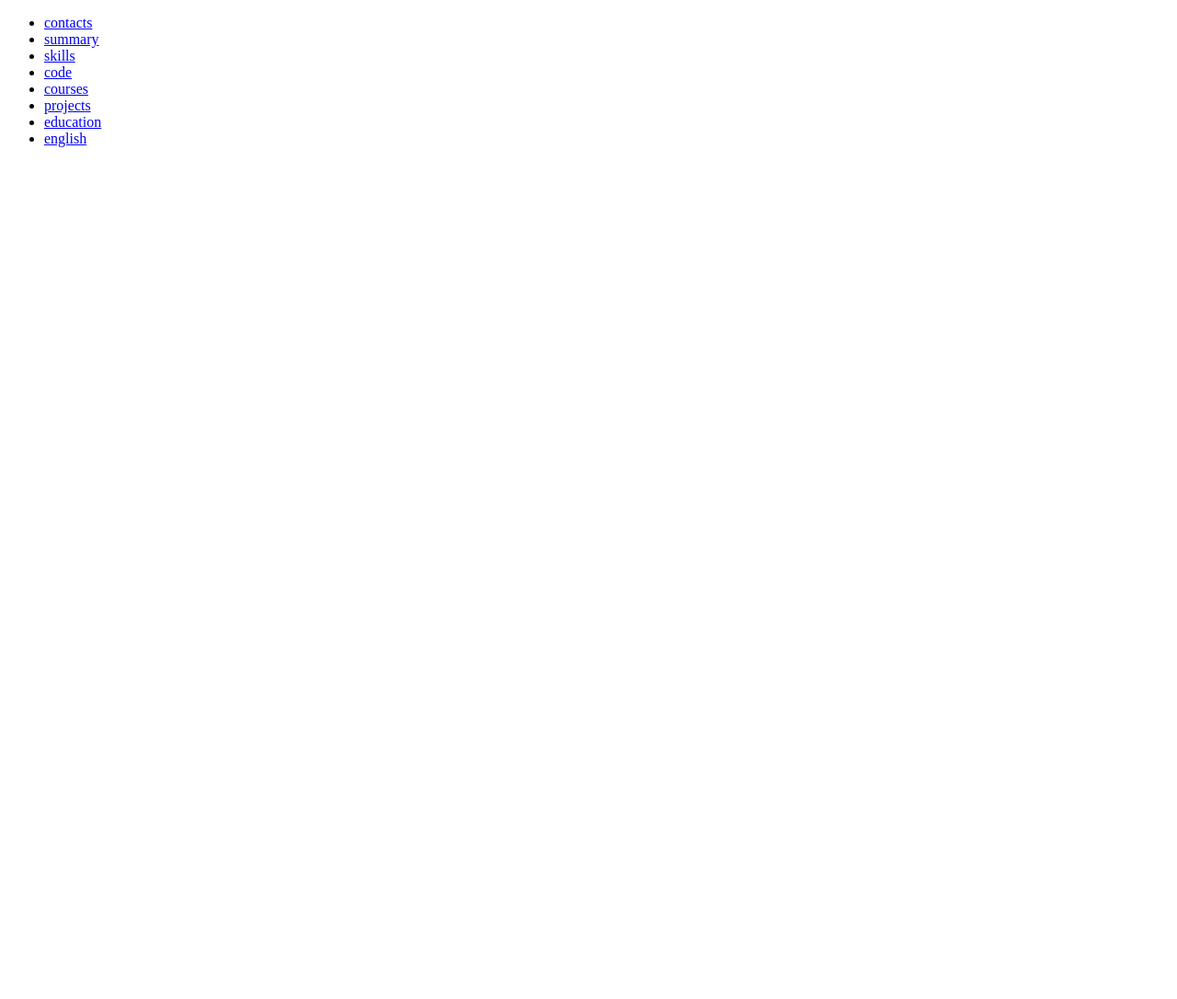
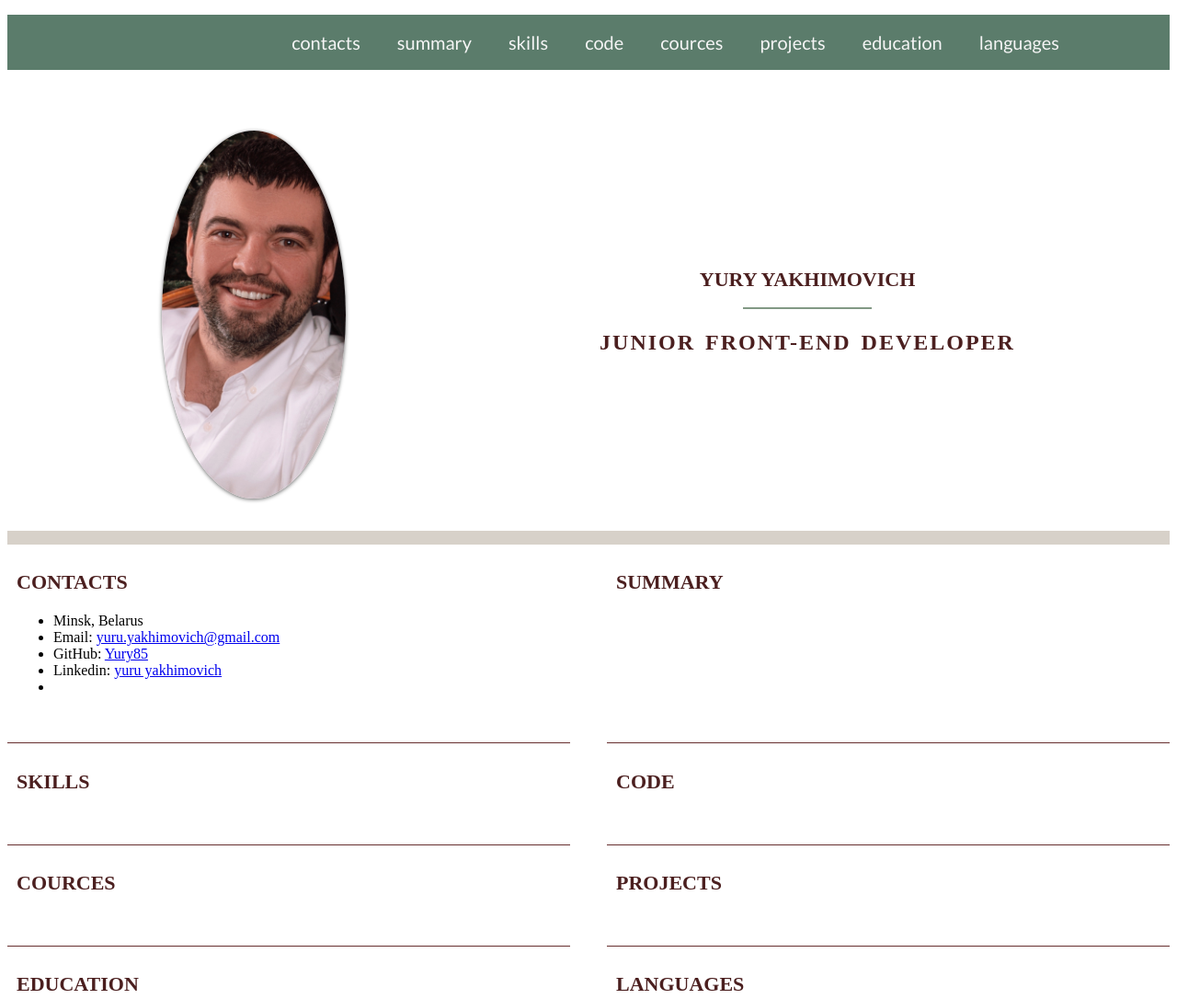
Before and after one commit to Yury85/rsschool-cv, a plain HTML site: page index.html in a window 1280 px wide. Shown: the top 1086 px of the page at 92% size. Before the commit the page ends 800 px from the top, so only its background shows below. Drawn offline with Linux system fonts and the light colour scheme.

Commit message:
feat: add main in html

```diff
--- a/index.html
+++ b/index.html
@@ -4,25 +4,100 @@
     <meta charset="UTF-8">
     <meta http-equiv="X-UA-Compatible" content="IE=edge">
     <meta name="viewport" content="width=device-width, initial-scale=1.0">
-    <title>RSSchool CV</title>
+    <title>CV</title>
     <link rel="stylesheet" href="style.css">
     <link rel="icon" href="assets/img/images.ico">
 
 </head>
 <body>
     <header>
+        <div class="container">
             <nav class="nav">
                 <ul class="nav-list">
                     <li class="nav-item"><a href="#contacts" class="nav-link">contacts</a></li>
                     <li class="nav-item"><a href="#summary" class="nav-link">summary</a></li>
                     <li class="nav-item"><a href="#skills" class="nav-link">skills</a></li>
                     <li class="nav-item"><a href="#code" class="nav-link">code</a></li>
-                <li class="nav-item"><a href="#courses" class="nav-link">courses</a></li>
+                    <li class="nav-item"><a href="#cources" class="nav-link">cources</a></li>
                     <li class="nav-item"><a href="#projects" class="nav-link">projects</a></li>
                     <li class="nav-item"><a href="#education" class="nav-link">education</a></li>
-                <li class="nav-item"><a href="#english" class="nav-link">english</a></li>
+                    <li class="nav-item"><a href="#languages" class="nav-link">languages</a></li>
                 </ul>
             </nav>
+        </div>
     </header>
+    <main>
+        <div class="div-container">
+            <section class="section section-profile" id="profile">
+                <img src="assets/img/Avatar.jpg" alt class="section-profile-foto">
+                    <div class=" section-profile-title">
+                        <h1 class="section-title main-title">
+                            YURY YAKHIMOVICH
+                        </h1>
+                        <h3 class="section-title2">Junior front-end developer</h3>
+                    </div>
+
+            </section>
+
+            <section class="section" id="contacts">
+                <h2 class="section-title">CONTACTS</h2>
+                    <ul class="section-list">
+                        <li class="section-item">
+                            Minsk, Belarus
+                        </li>
+                        <li class="section-item">
+                            Email:
+                            <a href="mailto: yuru.yakhimovich@gmail.com" title="email" class="section-link">
+                                yuru.yakhimovich@gmail.com
+                            </a>
+                        </li>
+                        <li class="section-item">
+                            GitHub:
+                            <a href="https://github.com/Yury85" title="GitHub" class="section-link">
+                                Yury85
+                            </a>
+                        </li>
+                        <li class="section-item">
+                            Linkedin:
+                            <a href="https://by.linkedin.com/in/yuru-yakhimovich-563a86237" title="LinkedIn" class="section-link">
+                                yuru yakhimovich
+                            </a>
+                        </li>
+                        <li class="section-item"><a href="" class="section-link"></a></li>
+                    </ul>
+
+
+            </section>
+
+            <section class="section" id="summary">
+                <h2 class="section-title">SUMMARY</h2>
+
+            </section>
+            <section class="section" id="skills">
+                <h2 class="section-title">SKILLS</h2>
+
+            </section>
+            <section class="section" id="code">
+                <h2 class="section-title">CODE</h2>
+
+            </section>
+            <section class="section" id="cources">
+                <h2 class="section-title">COURCES</h2>
+
+            </section>
+            <section class="section" id="projects">
+                <h2 class="section-title">PROJECTS</h2>
+
+            </section>
+            <section class="section" id="education">
+                <h2 class="section-title">EDUCATION</h2>
+
+            </section>
+            <section class="section" id="languages">
+                <h2 class="section-title">LANGUAGES</h2>
+
+            </section>
+        </div>
+    </main>
 </body>
 </html>
--- a/style.css
+++ b/style.css
@@ -2,7 +2,137 @@
     font-family: 'Roboto';
     src: url("assets/fonts/Roboto-Regular.ttf");
 }
+
 @font-face {
     font-family: 'Lato';
     src: url("assets/fonts/Lato-Regular.ttf");
 }
+
+* {
+    box-sizing: border-box;
+}
+
+.container {
+    max-width: 1440px;
+    margin: 0 auto;
+}
+
+.nav{
+    background-color: #5b7c6b;
+    margin-top : 0 ;
+}
+
+.nav-list {
+    margin-right: 100px;
+    display: flex;
+    justify-content: flex-end;
+    align-items: center;
+
+}
+
+html {
+    scroll-behavior: smooth;
+}
+
+.nav-list {
+    list-style: none;
+}
+
+.nav-link {
+    padding: 0 20px;
+    line-height: 60px;
+    text-decoration: none;
+    font-size : 20px;
+    color: whitesmoke;
+    font-family: Lato;
+    transition: .3s;
+}
+
+
+.section-profile-foto {
+    width: 200px;
+    height: 400px;
+    object-fit: cover;
+    border-radius: 70%;
+    box-shadow: 0 1px 4px rgb(0 0 0 / 60%);
+    filter: grayscale(0.2) brightness(1.05);
+    transition: .3s;
+}
+
+.nav-item a:hover {
+    color: #4d2323;
+  }
+
+.section-profile-title {
+    display: flex;
+    flex-direction: column;
+    justify-content: center;
+    align-content: center;
+    text-align: center;
+    text-transform: uppercase;
+
+}
+
+.div-container {
+    display: flex;
+    flex-wrap: wrap;
+    justify-content: space-between;
+  }
+
+.section {
+    width: calc(50% - 20px);
+    padding: 10px;
+    padding-bottom: 35px;
+    border-bottom: 1px solid #672f2f;
+}
+
+.section-title {
+    position: relative;
+    padding: 0;
+    margin-bottom: 20px;
+    color: #4b1f1f;
+    font-size: 22px;
+    font-family:Roboto-Regular;
+}
+
+.section-title2 {
+    position: relative;
+    padding: 0;
+    margin-top: 20px;
+    color:#4b1f1f;
+    font-size: 24px;
+    letter-spacing: 2px;
+    line-height: 30px ;
+    word-spacing: 3px;
+    font-family:Roboto-Regular;
+}
+
+.section-profile {
+    display: flex;
+    justify-content: space-around;
+    width: 100%;
+    padding: 50px 30px 35px;
+    border-bottom: 15px solid #d7d1c9;
+}
+
+.nav-item::after {
+    content: '';
+	width: 0px;
+	height: 5px;
+	background:whitesmoke;
+	position: absolute;
+	top: 100%;
+	left: 0;
+	transition: .5s;
+}
+
+.main-title::after {
+    content: "";
+    position: absolute;
+    bottom: -19px;
+    left: 50%;
+    margin-left: -70px;
+    width: 140px;
+    height: 2px;
+    background-color: #829985;
+}
```
Lines whose indentation alone changed are shown as unchanged.
